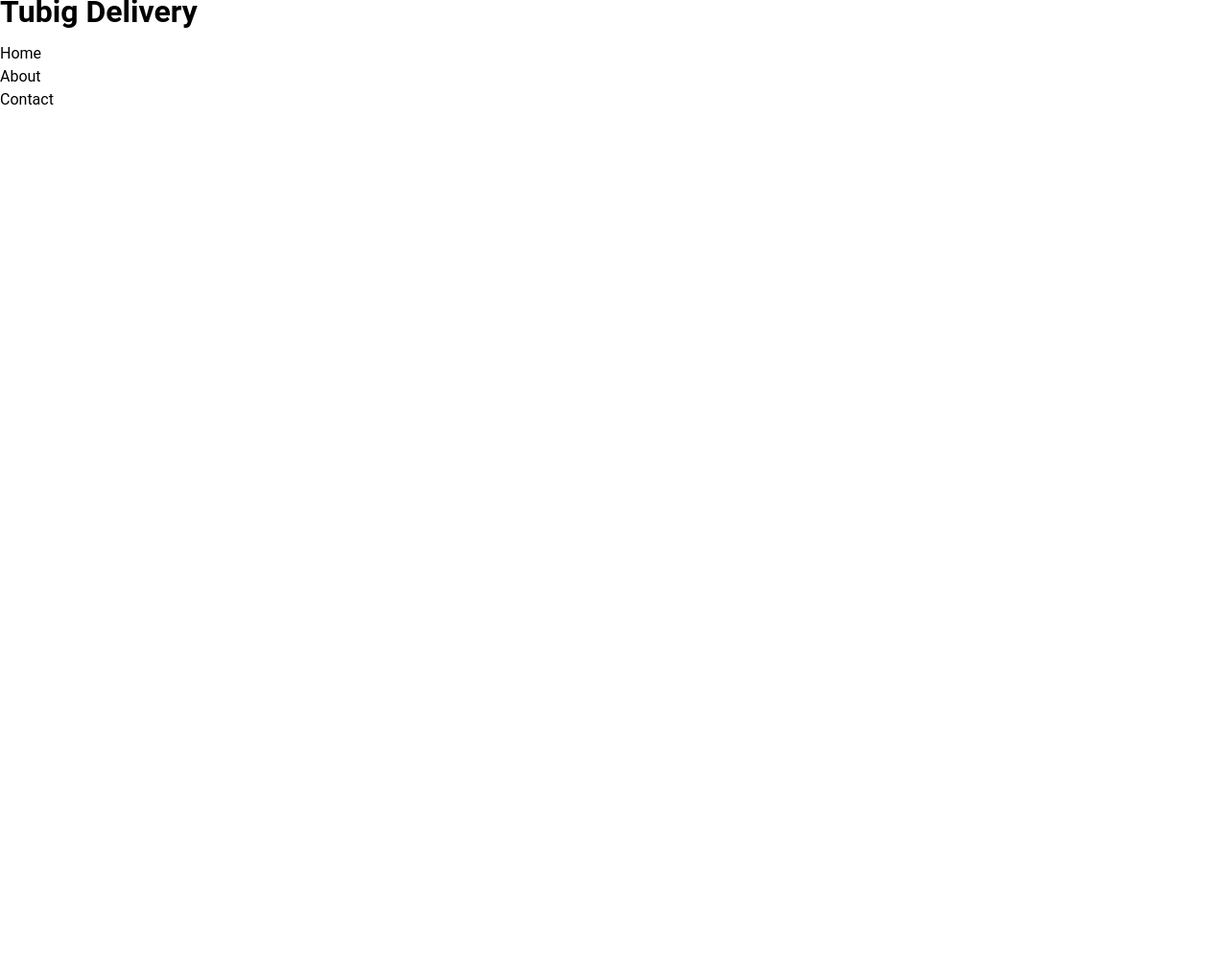
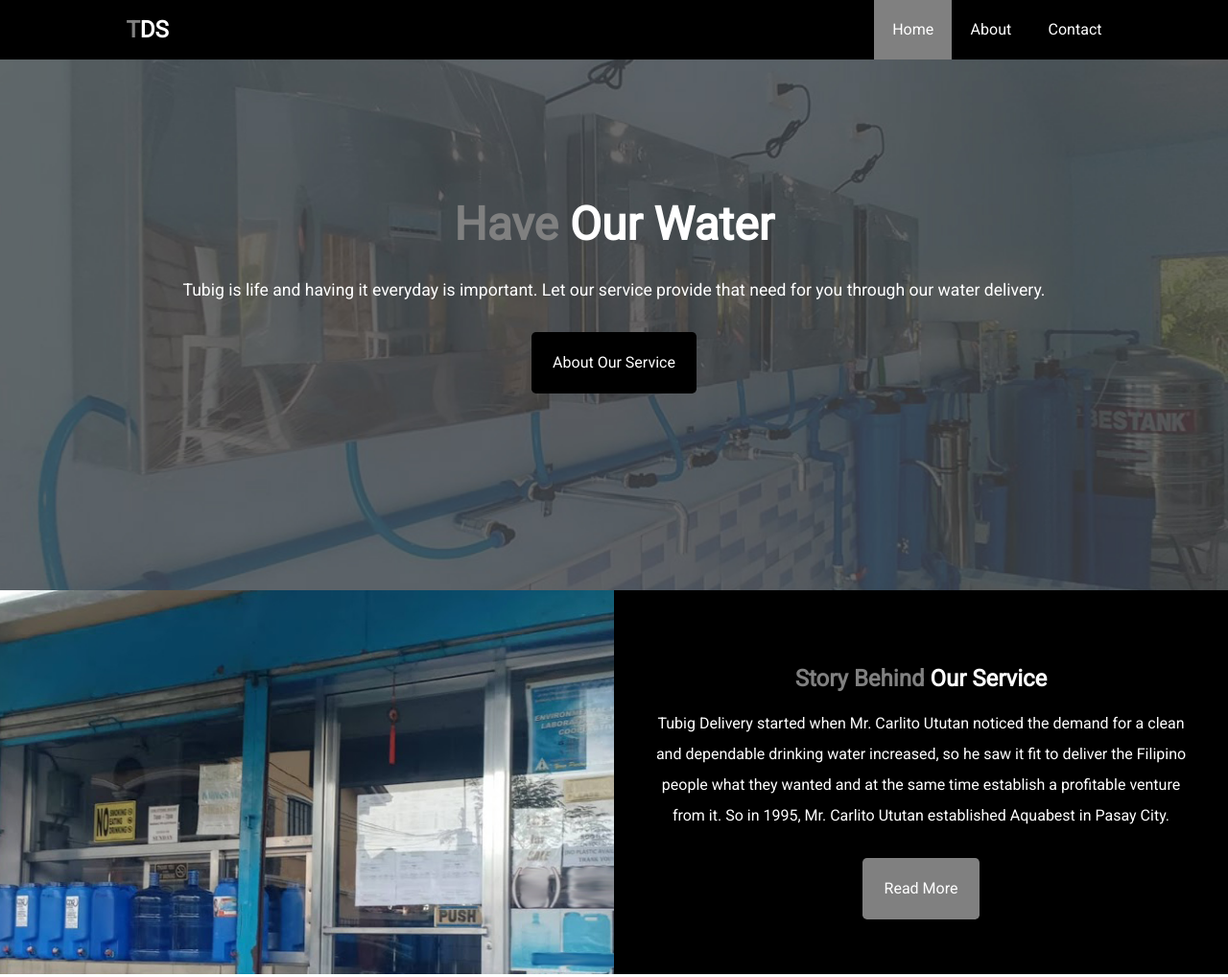
Before and after one commit to rolemgalvez/tubig-delivery, a plain HTML site: page index.html in a window 1280 px wide. Shown: the whole page at 96% size. Before the commit the page ends 800 px from the top, so only its background shows below. Drawn offline with Linux system fonts and the light colour scheme.

Commit message:
Home: * Navbar * Showcase * Info Section

```diff
--- a/css/style.css
+++ b/css/style.css
@@ -11,15 +11,132 @@ html, body {
   line-height: 1.5rem;
 }
 
-h1, h2, h3 {
-  margin-bottom: 20px;
+h2, h3 {
+  margin-bottom: 1.2rem;
 }
 
 p {
-  margin: 10px 0;
+  margin: 0.5rem 0;
+  line-height: 2rem;
 }
 
 a {
-  color: black;
+  color: white;
   text-decoration: none;
 }
+
+.text-primary {
+  color: gray;
+}
+
+
+/* Utilities */
+ .container {
+   margin: auto;
+   max-width: 68.76rem;
+   overflow: auto;
+   padding: 0 1.4rem;
+   height: 100%;
+ }
+
+ .clr {
+   clear: both;
+ }
+
+ .btn {
+   background-color: black;
+   border-radius: 0.3rem;
+   padding: 1.4rem;
+ }
+
+ .btn:hover {
+   background-color: gray;
+   color: black;
+ }
+
+.btn-light {
+  background-color: gray;
+  color: white;
+}
+
+.btn-light:hover {
+ background-color: white;
+ color: black;
+}
+
+ /* Navbar */
+#navbar {
+  background-color: black;
+}
+
+ #navbar .logo {
+   float: left;
+   padding: 1.2rem;
+   cursor: pointer;
+ }
+
+ #navbar ul {
+   float: right;
+   list-style: none;
+ }
+
+ #navbar ul li {
+   float: left;
+   padding: 1.2rem;
+ }
+
+ #navbar ul li:hover,
+ #navbar ul li.current {
+   background-color: gray;
+   cursor: pointer;
+ }
+
+ /* Showcase */
+ #showcase {
+   background: url('/img/water-station.jpg') no-repeat center center/cover;
+   height: 34.55rem;
+ }
+
+#showcase .showcase-content {
+  color: white;
+  text-align: center;
+  padding-top: 10rem;
+}
+
+#showcase .showcase-content h2 {
+  font-size: 3rem;
+  margin-bottom: 2.5rem;
+}
+
+#showcase .showcase-content p {
+  font-size: 1.1rem;
+  margin-bottom: 3rem;
+}
+
+#home-info {
+  background-color: black;
+  height: 25rem;
+}
+
+#home-info .info-img {
+  float: left;
+  width: 50%;
+  min-height: 100%;
+  background: url('/img/water-station-front.jpg') center center/cover;
+}
+
+#home-info .info-content {
+  color: white;
+  float: right;
+  width: 50%;
+  text-align: center;
+  padding: 5rem 2rem;
+}
+
+#home-info .info-content h3 {
+  font-size: 1.5rem;
+}
+
+#home-info .info-content p {
+  margin-bottom: 3rem;
+}
--- a/index.html
+++ b/index.html
@@ -6,19 +6,41 @@
   <meta name="description" content="Tubig delivery directory for you to take note of. Don't forget your tubig!">
   <meta name="keywords" content="tubig delivery, water station, drink water, pabili tubig, uhaw answer">
   <link rel="shortcut icon" href="/img/water-house-icon.png" type="image/x-icon">
+  <link href="https://fonts.googleapis.com/css?family=Roboto&display=swap" rel="stylesheet">
   <link rel="stylesheet" href="css/style.css">
   <title>Tubig Delivery</title>
 </head>
 <body>
   <header>
+    <nav id="navbar">
       <div class="container">
-      <h1>Tubig Delivery</h1>
+        <h1 class="logo"><a href="index.html"><span class="text-primary">T</span>DS</a></h1>
         <ul>
-        <li><a href="index.html">Home</a></li>
+          <li class="current"><a href="index.html">Home</a></li>
           <li><a href="about.html">About</a></li>
           <li><a href="contact.html">Contact</a></li>
         </ul>
       </div>
+    </nav>
+
+    <main id="showcase">
+      <div class="container">
+        <div class="showcase-content">
+          <h2><span class="text-primary">Have</span> Our Water</h2>
+          <p>Tubig is life and having it everyday is important. Let our service provide that need for you through our water delivery.</p>
+          <a class="btn" href="about.html">About Our Service</a>
+        </div>
+      </div>
+    </main>
   </header>
+
+  <section id="home-info">
+    <div class="info-img"></div>
+    <div class="info-content">
+      <h3><span class="text-primary">Story Behind</span> Our Service</h3>
+      <p>Tubig Delivery started when Mr. Carlito Ututan noticed the demand for a clean and dependable drinking water increased, so he saw it fit to deliver the Filipino people what they wanted and at the same time establish a profitable venture from it. So in 1995,  Mr. Carlito Ututan established Aquabest in Pasay City.</p>
+      <a href="about.html" class="btn btn-light">Read More</a>
+    </div>
+  </section>
 </body>
 </html>
```
Also changed, not shown: img/water-station-front.jpg (added), img/water-station.jpg (added). Lines whose indentation alone changed are shown as unchanged.
